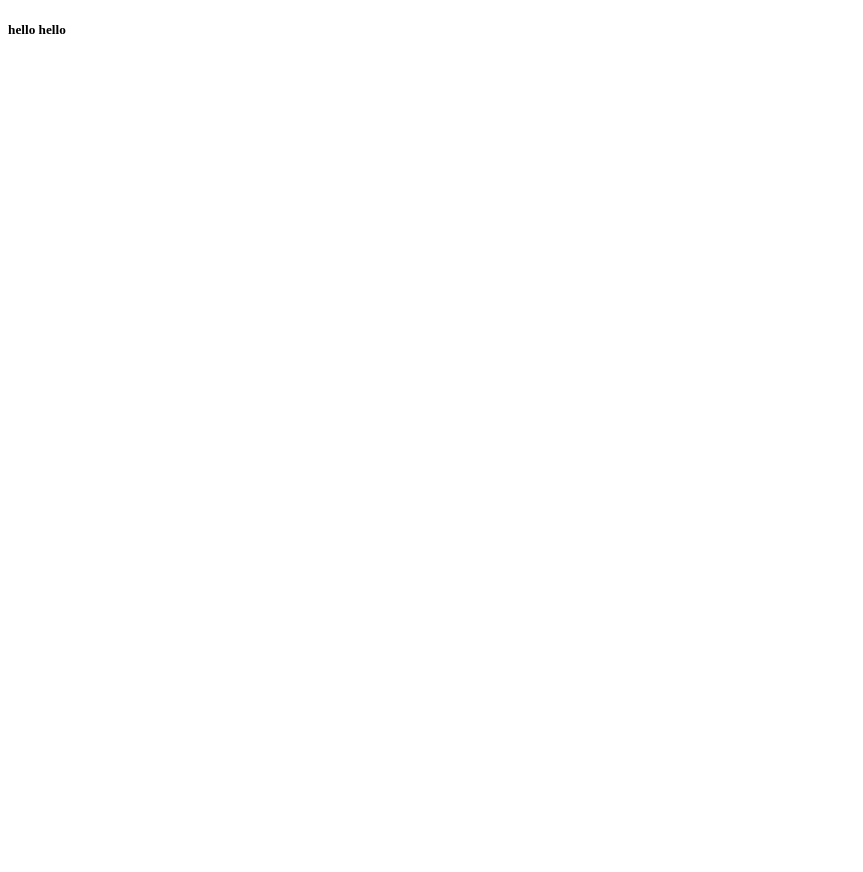
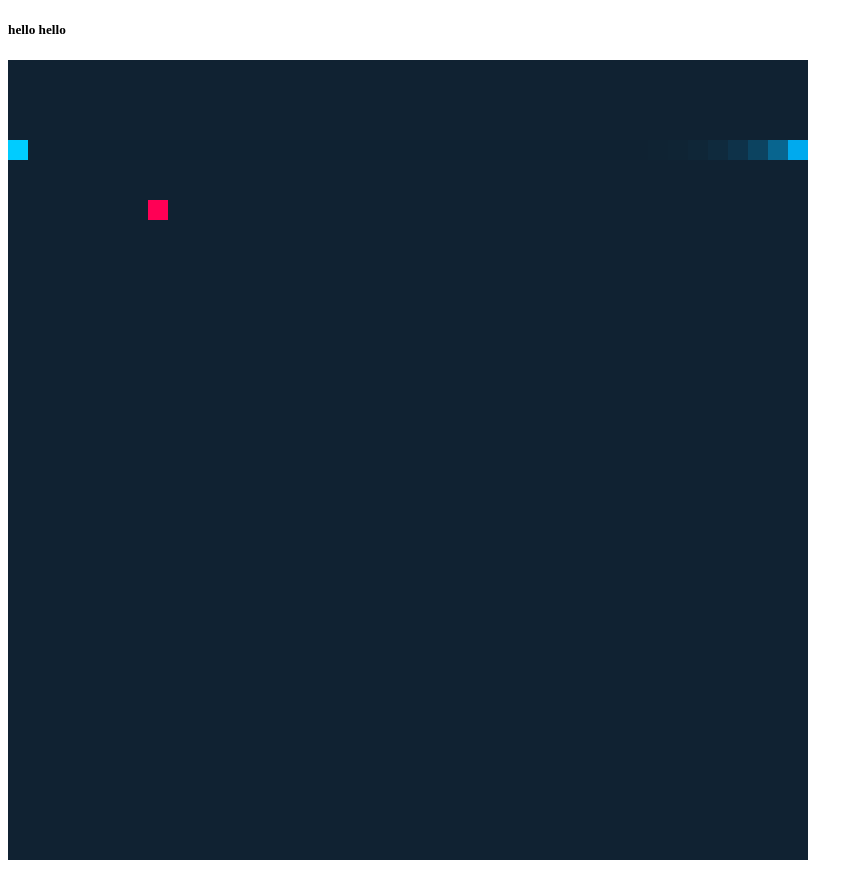
Before and after one commit to imbored805/imbored805.github.io, a plain HTML site: page index.html in a window 1280 px wide. Shown: the whole page, without its empty margins (0-863 px from the left). Before the commit the page ends 800 px from the top, so only its background shows below. Drawn offline with Linux system fonts and the light colour scheme.

Commit message:
Update index.html

```diff
--- a/index.html
+++ b/index.html
@@ -4,5 +4,5 @@
   <h5>hello hello</h5>
 
   </body>
-
+  <script src="canvassnake.js"></script>
 </html>
```
